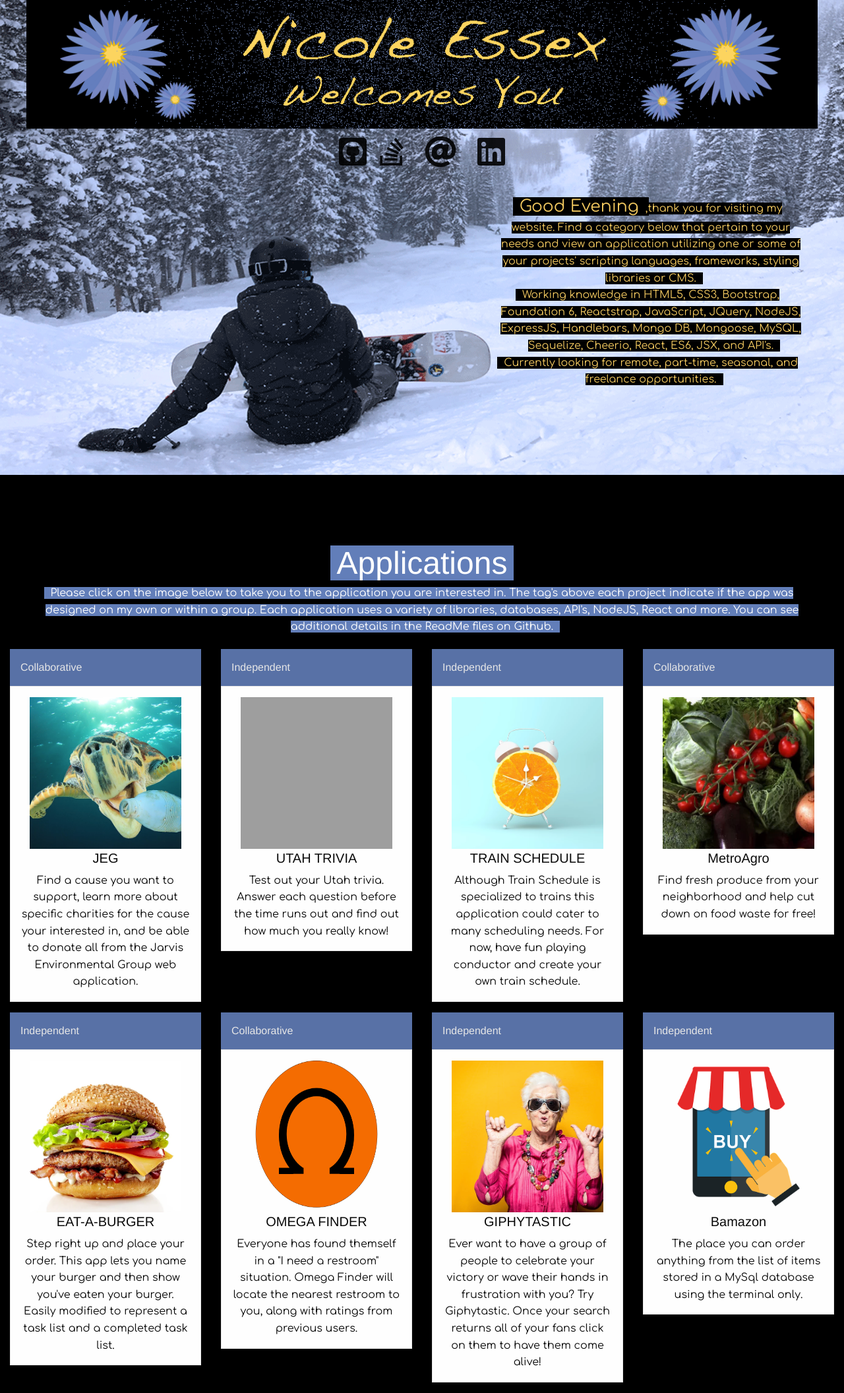
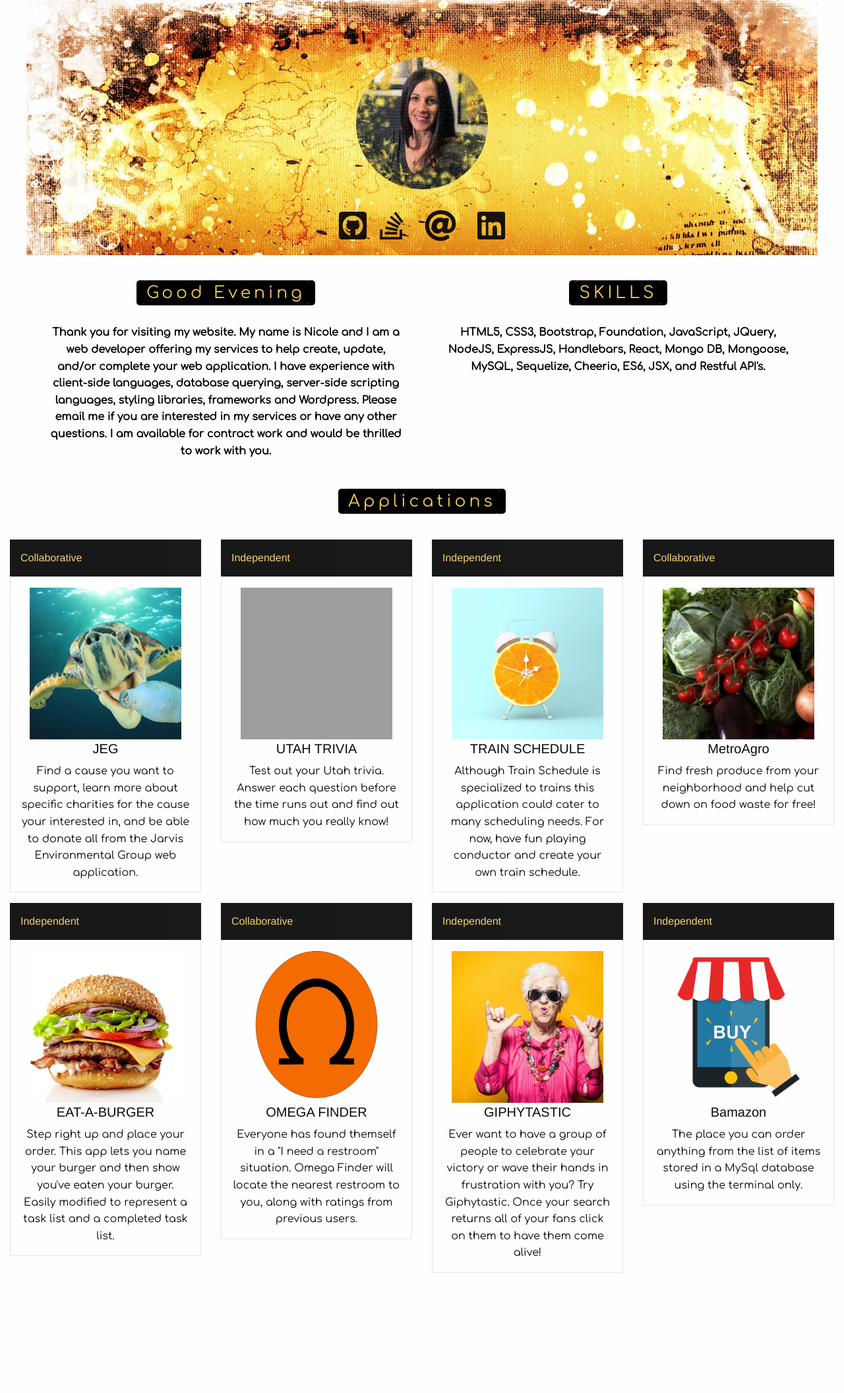
Before and after one commit to NicoleEssex/NicoleEssexPortfolio, a PHP site: page /index.html in a window 1280 px wide. Shown: the whole page at 66% size. After the commit the page ends 1930 px from the top, so only its background shows below. Run offline with PHP 8.4, Linux system fonts and the light colour scheme; some libraries are stand-ins or nearby versions; grey boxes are pictures that could not be loaded.

Commit message:
change colors and layout

```diff
--- a/assets/css/style.css
+++ b/assets/css/style.css
@@ -1,5 +1,5 @@
 body{
-    background: black url("../images/IMG_3483-6-1200.gif") no-repeat;
+    /* background: black url("../images/grunge-background-1176.jpg") no-repeat; */
     text-align: center;
     margin: 0 auto;
     background: cover;
@@ -7,9 +7,16 @@ body{
 
 
 #banner {
-    background-color:black;
+    background: black url("../images/grunge-background-1176.jpg") no-repeat;
+    width: 100%;
     margin: 0px auto black;
     padding: 0px black;
+}
+
+img#headerPic {
+    margin-top: 87px;
+    margin-bottom: 20px;
+    border-radius: 50%;
 }
 
 #greeting{
@@ -18,19 +25,41 @@ body{
     /* opacity: .9;
     text-shadow: 0 1px 20px #F4CA60; */
     color: #F4CA60;
-    display: inline;
+    /* display: inline; */
     background: black;
     box-shadow: 10px 0 0 black, -10px 0 0 black;
+    padding: 5px;
+    border-radius: 5px;
+    margin-top: 10px;
+    margin-bottom: 10px;
 
 }
 
 .bio {
-    display: inline;
+    /* display: inline; */
+    /* background: black; */
+    border-radius: 5px;
+    padding: 10px;
+    /* box-shadow: 10px 0 0 black, -10px 0 0 black; */
+    font-size: 16px;
+    font-weight: 700;
+    color: black;
+    text-shadow: 2px 1px white;
+}
+
+.titles {
+    display:inline;
+    font-family: 'Comfortaa', cursive;
+    font-size: 25px;
+    color: #F4CA60;
     background: black;
     box-shadow: 10px 0 0 black, -10px 0 0 black;
-    font-size: 16px;
-    color: #F4CA60;
-
+    padding: 5px;
+    border-radius: 5px;
+    margin-top: 10px;
+    margin-bottom: 10px;
+    letter-spacing: 5px;
+    line-height: 3;
 }
 
 .fa-github-square {
@@ -40,9 +69,8 @@ body{
 
 #links {
     position: sticky;
-    top: 0;
+    top: 65px;
     z-index: 1000;
-    /* background-color: lightgray; */
     opacity: .9;
     margin-bottom: 10px;
 }
@@ -70,25 +98,11 @@ h4 {
     text-align: center;
 }
 
-#space {
-    height: 231px;
-    width: 100%;
-}
-
-#projectTitle  {
-    color: white;
+#projectSubTitle {
+    color: black;
     display: inline;
-    background: #627EB9;
-    box-shadow: 10px 0 0 #627EB9, -10px 0 0 #627EB9;
-
-}
-
-#projectSubTitle {
-    color: white;
-    display: inline;
-    background: #627EB9;
-    box-shadow: 10px 0 0 #627EB9, -10px 0 0 #627EB9;
-
+    background: #F4CA60;
+    box-shadow: 10px 0 0 #F4CA60, -10px 0 0 #F4CA60;
 }
 
 #projectSection {
@@ -96,11 +110,10 @@ h4 {
 }
 
 .card-divider {
-    background-color: #627EB9;
+    background-color: black;
     opacity: .9;
-    color: white;
+    color: #F4CA60;
 }
-
 
 .project-image {
     width: 230px;
--- a/assets/js/app.js
+++ b/assets/js/app.js
@@ -6,11 +6,11 @@ function displayGreeting() {
     let today = new Date();
     let time = today.getHours();
     if(time <= 11){
-        elGreet.textContent = "Good Morning,";
+        elGreet.textContent = "Good Morning";
     } else if(time >= 12 && time <=16){
-        elGreet.textContent = "Good Afternoon,";
+        elGreet.textContent = "Good Afternoon";
     } else {
-        elGreet.textContent = "Good Evening,";
+        elGreet.textContent = "Good Evening";
     }
 }
 displayGreeting();
--- a/index.html
+++ b/index.html
@@ -16,48 +16,42 @@
 
 <body id="body">
     <div id="contentWrap">
+        <!-- Header -->
     <div id="banner" class="grid-container grid-container-padded">
         <div class="grid-x grid-margin-x">
             <div class="cell small-12">
-                <img id="headerPic"src="assets/images/HeaderPic.png" alt="Nicole Essex Welcomes You">
+                <img id="headerPic"src="assets/images/profile-sq-tx.png" alt="Nicole Essex Welcomes You">
+            </div>
+        </div>
+         <!-- Social Links -->
+        <div class="grid-x grid-margin-x">
+            <div id="links" class="cell small-12">
+                <ul class="menu align-center">
+                    <li><a href="https://github.com/NicoleEssex"><span><i style="color:black;" class="fab fa-github-square fa-3x"></span></i></a></li>
+                    <li><a href="https://stackoverflow.com/users/9054278/nicole-essex"><span><i style="color:black;" class="fab fa-stack-overflow fa-3x"></i></span></a></li>
+                    <li><a href="mailto:npcessex@gmail.com?subject=Portfolio"><span><i style="color:black;" class="fas fa-at fa-3x"></i></span></a></li>
+                    <li><a href="https://www.linkedin.com/in/nicole-essex/"><span><i style="color:black; "class="fab fa-linkedin fa-3x"></i></span></a></li>
+                 </ul>
             </div>
         </div>
     </div>
     </div>
-    <!-- Social Links -->
-    <div id="links">
-    <ul class="menu align-center">
-        <li><a href="https://github.com/NicoleEssex"><span><i style="color:black;" class="fab fa-github-square fa-3x"></span></i></a></li>
-        <li><a href="https://stackoverflow.com/users/9054278/nicole-essex"><span><i style="color:black;" class="fab fa-stack-overflow fa-3x"></i></span></a></li>
-        <li><a href="mailto:npcessex@gmail.com?subject=Portfolio"><span><i style="color:black;" class="fas fa-at fa-3x"></i></span></a></li>
-        <li><a href="https://www.linkedin.com/in/nicole-essex/"><span><i style="color:black; "class="fab fa-linkedin fa-3x"></i></span></a></li>
-    </ul>
-    </div>
+    <!-- Introduction and Skills Sections -->
     <div id="intro"class="grid-container grid-container-padded">
         <div class="grid-x grid-margin-x">
-            <div class="cell small-3 medium-7">
-                <!-- <img src="assets/images/IMG_1589-square.png" id="profile" alt="Picture of Nicole Essex"> -->
+            <div class="cell xs-12 small-12 medium-6">
+                <span id="greeting" class="titles"></span>
+                <p class="bio">Thank you for visiting my website. My name is Nicole and I am a web developer offering my services to help create, update, and/or complete your web application. I have experience with client-side languages, database querying, server-side scripting languages, styling libraries, frameworks and Wordpress. Please email me if you are interested in my services or have any other questions.  I am available for contract work and would be thrilled to work with you.</p>
             </div>
-            <div class="cell xs-12 small-12 medium-5">
-                <span id="greeting"></span>
-                <p class="bio">,thank you for visiting my website. Find a category below that pertain to your needs and view an application utilizing one or some of your projects' scripting languages, frameworks, styling libraries or CMS.  </p><br>
-
-                <p class="bio">Working knowledge in HTML5, CSS3, Bootstrap, Foundation 6, Reactstrap, JavaScript, JQuery, NodeJS, ExpressJS, Handlebars, Mongo DB, Mongoose, MySQL, Sequelize, Cheerio, React, ES6, JSX, and API's. </p><br>
-
-                <p class="bio">Currently looking for remote, part-time, seasonal, and freelance opportunities.</p>
+            <div class="cell xs-12 small-12 medium-6">
+                <h1 class="titles"> SKILLS</h1>
+                <p class="bio">HTML5, CSS3, Bootstrap, Foundation, JavaScript, JQuery, NodeJS, ExpressJS, Handlebars, React, Mongo DB, Mongoose, MySQL, Sequelize, Cheerio, ES6, JSX, and Restful API's. </p>
             </div>
-            <div class="cell xs-12 small-12 medium-1">
-            </div>
-            <div id="space"></div>
-                <div class ="container">
-                <div class="cell xs-12 small-12 medium-5">
-                    <h1 id="projectTitle">Applications</h1><br>
-                    <p id="projectSubTitle">Please click on the image below to take you to the application you are interested in. The tag's above each project indicate if the app was designed on my own or within a group. Each application uses a variety of libraries, databases, API's, NodeJS, React and more. You can see additional details in the ReadMe files on Github.</p>
-                </div>
-                </div>
+            <div class="cell xs-12 small-12 medium-12">
+                <h1 class="titles">Applications</h1><br>
             </div>
         </div>
-
+    </div>
     <div id="projectSection" class="container">
         <div class="grid-x grid-padding-x small-up-1 medium-up-3 large-up-4">
             <div class="cell">
```
Also changed, not shown: assets/images/IMG_4617_ps.jpg (added), assets/images/grunge-background-1176.jpg (added), assets/images/profile-sq-fe.jpg (added), assets/images/profile-sq-sp.png (added), assets/images/profile-sq-tx-2.png (added), assets/images/profile-sq-tx-sh.png (added), assets/images/profile-sq-tx.jpg (added), assets/images/profile-sq-tx.png (added), assets/images/profile-sq.jpg (added), assets/images/profile-sq.png (added), 4 other files.
